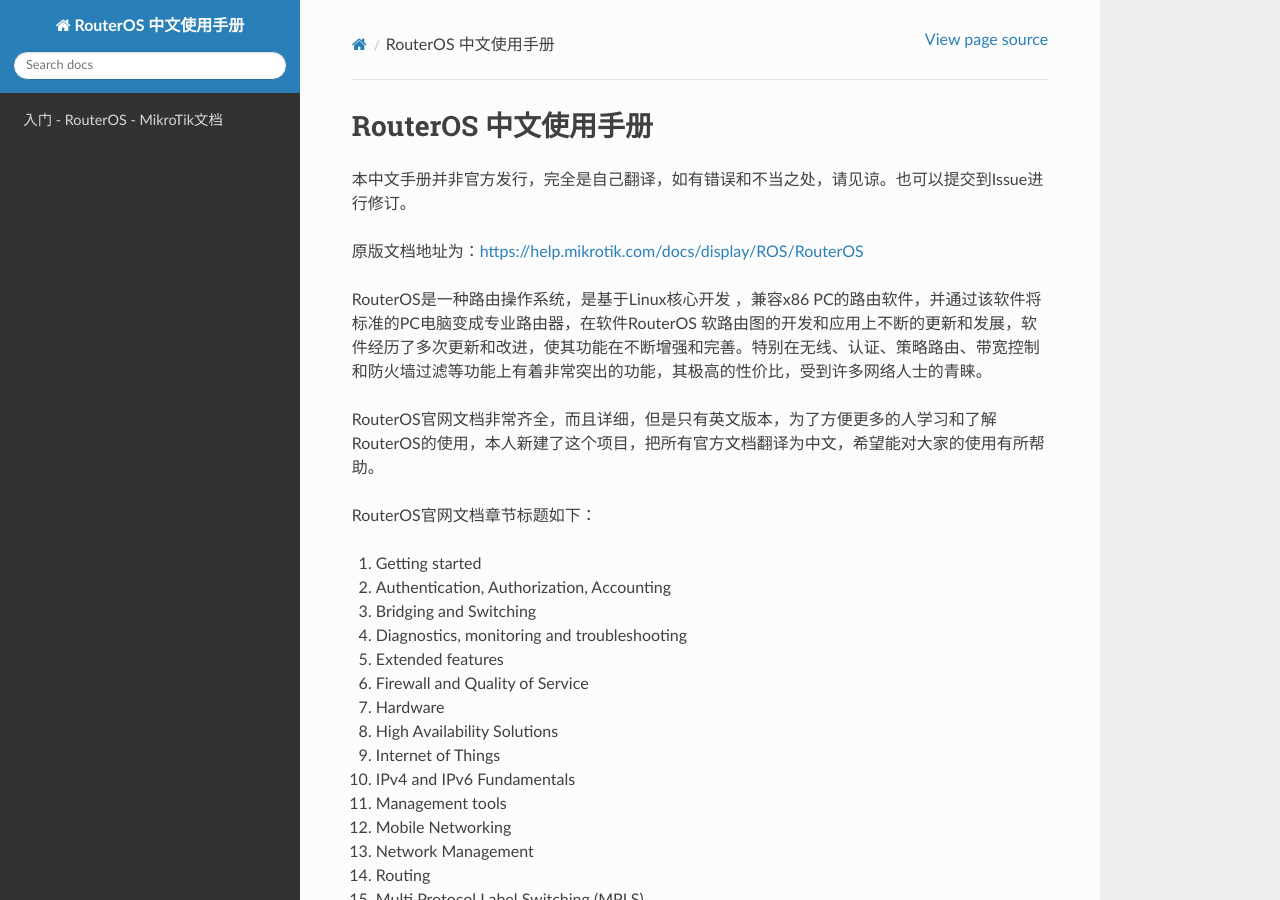
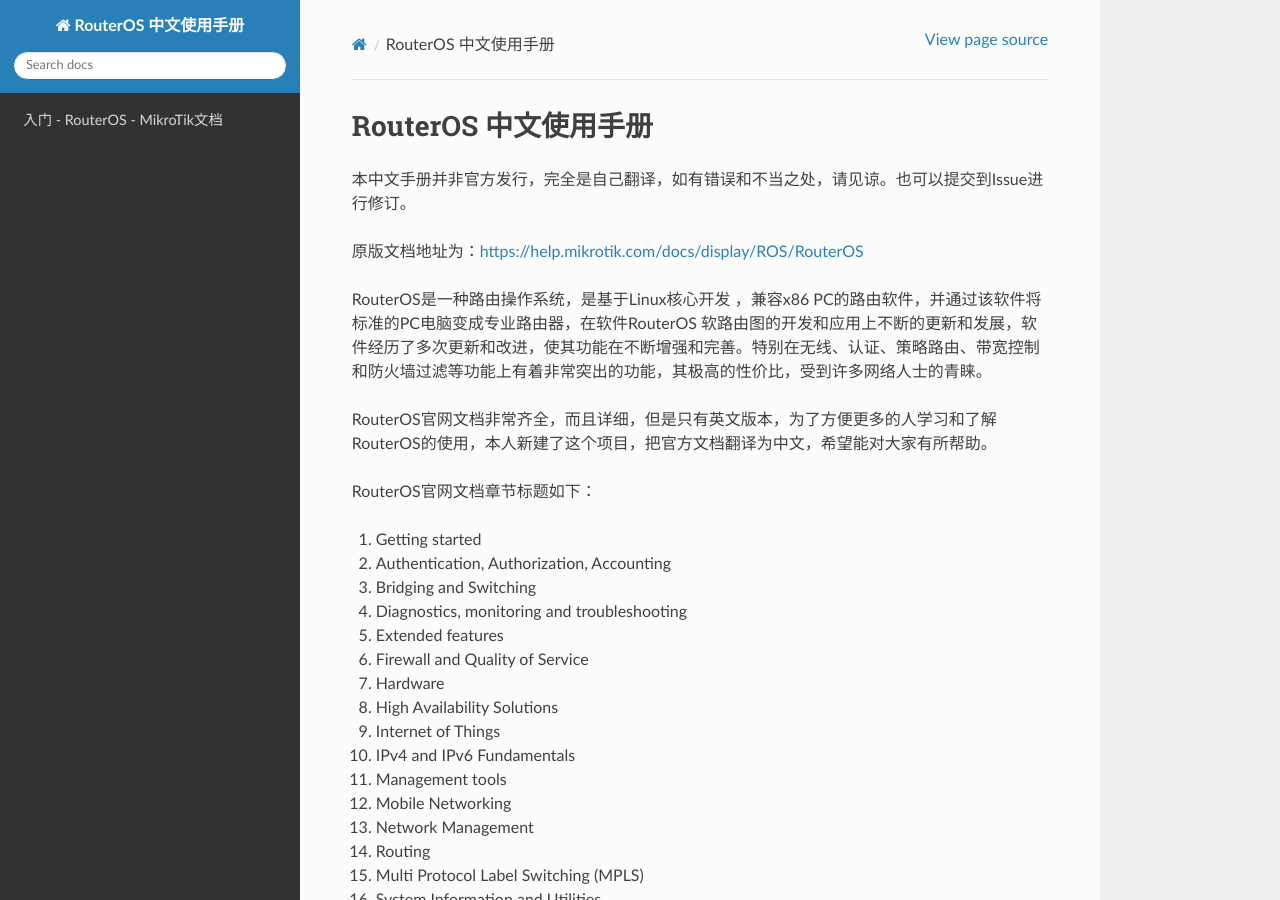
Before and after one commit to be-engineer/MikroTik-doc-cn, a Sphinx documentation site: the page built from source/index.rst, in a window 1280 px wide and 900 px high. Built offline with Sphinx 7.4.7 and the Read the Docs theme 2.0.0, drawn with Linux system fonts in a browser that asks for light colours; pages that are not in the unit, such as notebooks, are missing from menus.

Commit message:
Update index.rst

```diff
--- a/source/index.rst
+++ b/source/index.rst
@@ -9,7 +9,7 @@
 
 RouterOS是一种路由操作系统，是基于Linux核心开发 ，兼容x86 PC的路由软件，并通过该软件将标准的PC电脑变成专业路由器，在软件RouterOS 软路由图的开发和应用上不断的更新和发展，软件经历了多次更新和改进，使其功能在不断增强和完善。特别在无线、认证、策略路由、带宽控制和防火墙过滤等功能上有着非常突出的功能，其极高的性价比，受到许多网络人士的青睐。
 
-RouterOS官网文档非常齐全，而且详细，但是只有英文版本，为了方便更多的人学习和了解RouterOS的使用，本人新建了这个项目，把所有官方文档翻译为中文，希望能对大家的使用有所帮助。
+RouterOS官网文档非常齐全，而且详细，但是只有英文版本，为了方便更多的人学习和了解RouterOS的使用，本人新建了这个项目，把官方文档翻译为中文，希望能对大家有所帮助。
 
 RouterOS官网文档章节标题如下：
 
```
